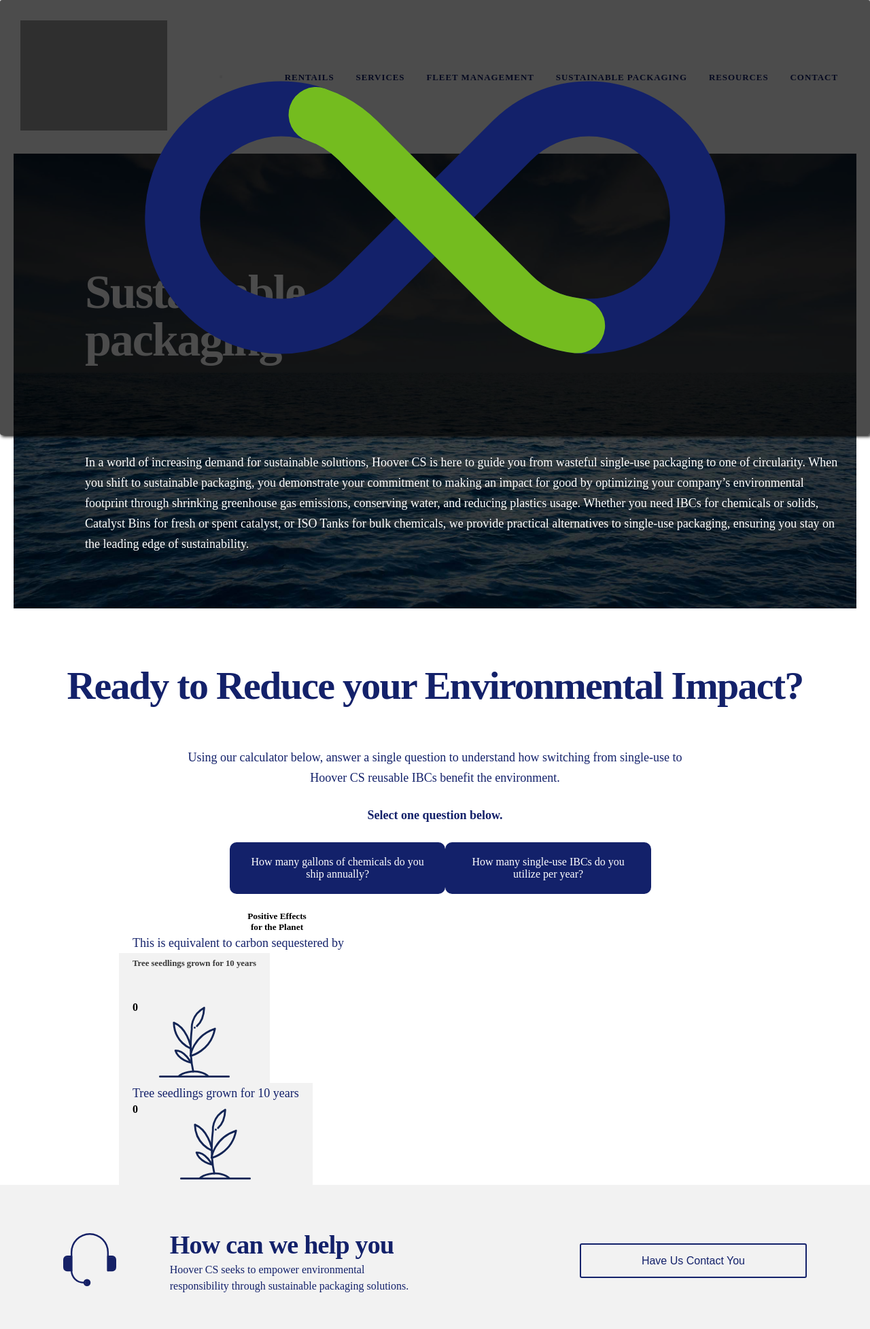
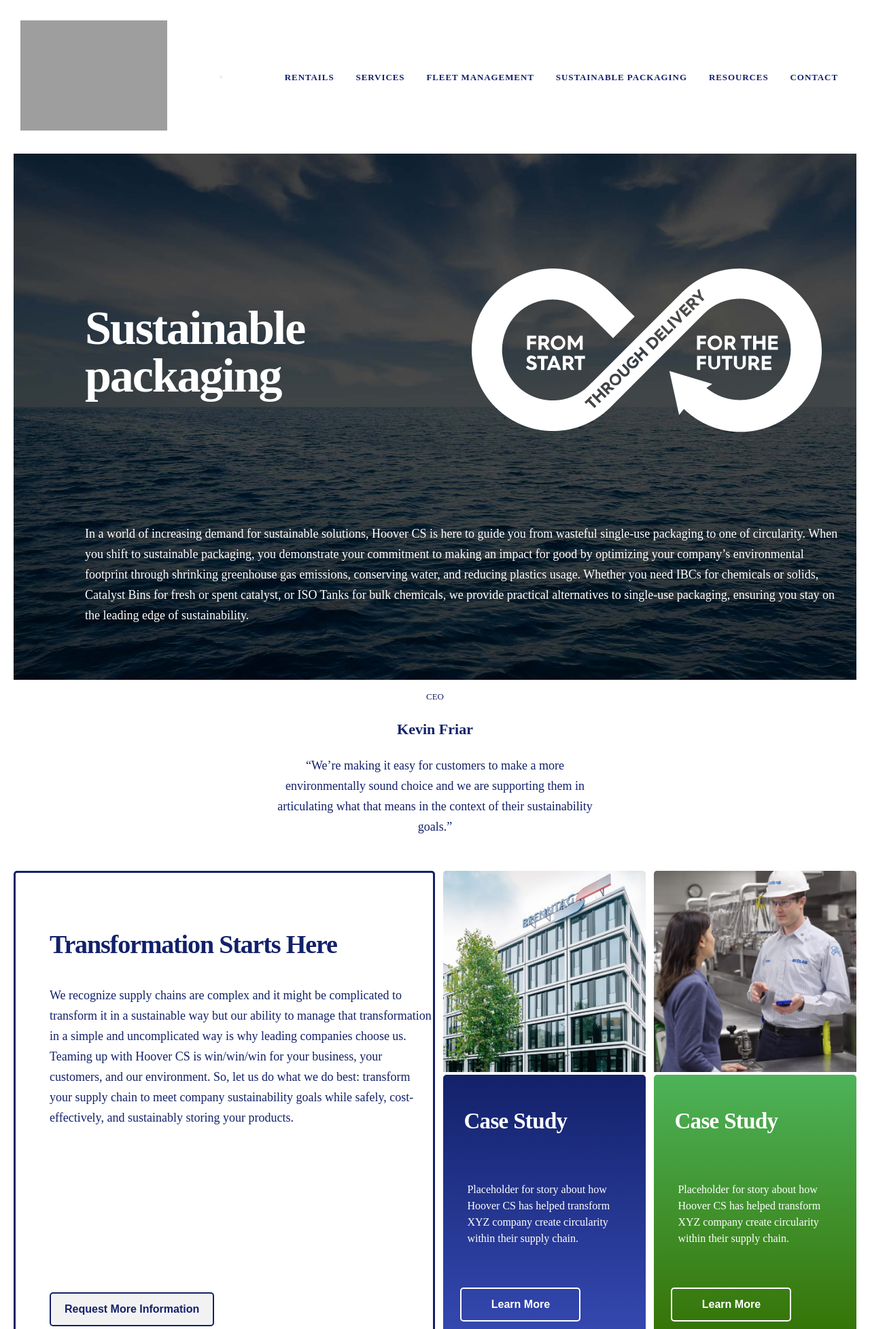
Before and after one commit to sahil-120/hoover_cs, a PHP site: page /packaging.php in a window 1280 px wide. Shown: the top 1955 px of the page at 68% size. Run offline with PHP 8.4, Linux system fonts and the light colour scheme; some libraries are stand-ins or nearby versions; some web fonts are replaced; grey boxes are pictures that could not be loaded.

Commit message:
first commit

```diff
--- a/aboutus.php
+++ b/aboutus.php
@@ -6,9 +6,8 @@
     <meta charset="UTF-8">
     <meta http-equiv="X-UA-Compatible" content="IE=edge">
     <meta name="viewport" content="width=device-width, initial-scale=1.0">
-    <title>Document</title>
-    <link rel="stylesheet" href="./sass/style.css">
-    <script src="https://code.jquery.com/jquery-3.5.0.js"></script>
+    <title>aboutus</title>
+    <?php include('./header_footer/link.php') ?>
 </head>
 
 <body>
--- /dev/null
+++ b/header_footer/link.php
@@ -0,0 +1,8 @@
+  <!-- css linking -->
+  <link rel="stylesheet" href="./sass/style.css" />
+  <!-- jquery linking  -->
+  <script src="https://code.jquery.com/jquery-3.5.0.js"></script>
+  <script src="https://code.jquery.com/jquery-2.2.0.min.js" type="text/javascript"></script>
+  <!-- slider link  -->
+  <script src="https://cdnjs.cloudflare.com/ajax/libs/slick-carousel/1.6.0/slick.js"></script>
+  <script src="https://maxcdn.bootstrapcdn.com/bootstrap/3.3.6/js/bootstrap.min.js"></script>
--- a/ind.php
+++ b/ind.php
@@ -6,8 +6,7 @@
     <meta http-equiv="X-UA-Compatible" content="IE=edge">
     <meta name="viewport" content="width=device-width, initial-scale=1.0">
     <title>INDRUSTIES</title>
-    <link rel="stylesheet" href="./sass/style.css">
-    <script src="https://code.jquery.com/jquery-3.5.0.js"></script>
+    <?php include('./header_footer/link.php') ?>
 </head>
 
 <body>
--- a/index_2.php
+++ b/index_2.php
@@ -5,9 +5,8 @@
     <meta charset="UTF-8">
     <meta http-equiv="X-UA-Compatible" content="IE=edge">
     <meta name="viewport" content="width=device-width, initial-scale=1.0">
-    <title>Document</title>
-    <link rel="stylesheet" href="./sass/style.css">
-    <script src="https://code.jquery.com/jquery-3.5.0.js"></script>
+    <title>ind</title>
+    <?php include('./header_footer/link.php') ?>
 </head>
 
 <body>
--- a/location.php
+++ b/location.php
@@ -6,8 +6,7 @@
     <meta http-equiv="X-UA-Compatible" content="IE=edge">
     <meta name="viewport" content="width=device-width, initial-scale=1.0">
     <title>Location</title>
-    <link rel="stylesheet" href="./sass/style.css">
-    <script src="https://code.jquery.com/jquery-3.5.0.js"></script>
+    <?php include('./header_footer/link.php') ?>
 </head>
 
 <body>
--- a/packaging.php
+++ b/packaging.php
@@ -6,9 +6,9 @@
     <meta http-equiv="X-UA-Compatible" content="IE=edge">
     <meta name="viewport" content="width=device-width, initial-scale=1.0">
     <title>Packaging</title>
-    <link rel="stylesheet" href="./sass/style.css">
-    <script src="https://code.jquery.com/jquery-3.5.0.js"></script>
+    <?php include('./header_footer/link.php') ?>
 </head>
+
 <body>
     <div id="overlayer"></div>
     <div class="preloader">
@@ -21,53 +21,64 @@
     </div>
     <?php include('./header_footer/header.php') ?>
     <div class="packaging_page container">
-        <div class="hero_banner packaging_banner ">
+        <div class="hero_banner packaging_banner">
             <div class="sub_packaging_title">
+                <div class="flex">
                     <h1 class="title">
                         Sustainable <br>packaging
                     </h1>
+                    <div class="pack_img">
+                        <img src="./image/packaging__banner.png" alt="rightbannerf">
+                    </div>
+                </div>
                 <p class="title_packaging">
                     In a world of increasing demand for sustainable solutions, Hoover CS is here to guide you from wasteful single-use packaging to one of circularity. When you shift to sustainable packaging, you demonstrate your commitment to making an impact for good by optimizing your company’s environmental footprint through shrinking greenhouse gas emissions, conserving water, and reducing plastics usage. Whether you need IBCs for chemicals or solids, Catalyst Bins for fresh or spent catalyst, or ISO Tanks for bulk chemicals, we provide practical alternatives to single-use packaging, ensuring you stay on the leading edge of sustainability.
                 </p>
             </div>
         </div>
-        <section class="envorment_impact">
-            <h3>Ready to Reduce your Environmental Impact?</h3>
-            <p class="pb25">Using our calculator below, answer a single question to understand how switching from single-use to Hoover CS reusable IBCs benefit the environment.
+        <p class="text-center">CEO</p>
+        <h4 class="text-center">Kevin Friar</h4>
+        <p class="text-center mw534">
+            “We’re making it easy for customers to make a more environmentally sound choice and we are supporting them in articulating what that means in the context of their sustainability goals.”
         </p>
-            <p class="pb25"><strong>Select one question below.</strong></p>
-            <div class="btn-packing pb25">
-                <a href="#" class="chemical text-center vis">How many gallons of chemicals do you ship annually?</a>
-                <a href="#" class="chemical text-center">How many gallons of chemicals do you ship annually?</a>
-                <a href="#" class="chemical text-center">How many single-use IBCs do you utilize per year?</a>
-                <a href="#" class="chemical text-center vis">How many single-use IBCs do you utilize per year?</a>
-            </div>
-        </section>
-
-        <section class="icon">
-            <div class="main_icon">
-                <h5 class="text-center">Positive Effects
-                    <br> for the Planet
-                </h5>
-                <p >This is equivalent to carbon sequestered by</p>
-                <div class="plant_tree flex">
-                    <div class="box_icon plant">
-                        <p class="icon_title
-                    ">Tree seedlings grown for 10 years</p>
-                        <div class="box_icon_bg">
-                            <h4 class="green-text">0</h4>
     </div>
 
+    <div class="Transform__section container flex">
+        <div class="col6 transform__desc">
+            <h4>Transformation Starts Here</h4>
+            <p>We recognize supply chains are complex and it might be complicated to transform it in a sustainable way but our ability to manage that transformation in a simple and uncomplicated way is why leading companies choose us. Teaming up with Hoover CS is win/win/win for your business, your customers, and our environment. So, let us do what we do best: transform your supply chain to meet company sustainability goals while safely, cost-effectively, and sustainably storing your products. </p>
+            <a href="" class="default-btn-opposite">Request More Information</a>
         </div>
-                    <div class="box_icon tree">
-                        <p>Tree seedlings grown for 10 years</p>
-                        <div class="box_icon_bg">
-                            <h4 class="green-text">0</h4>
+        <div class="col2">
+            <div class="image_case_study">
+                <div class="case__img">
+                    <img src="./image/case-study-1.png" alt="case__study1">
+                </div>
+                <div class="blue_bg">
+                    <h6>Case Study</h6>
+                    <p>Placeholder for story about how Hoover CS has helped transform XYZ company create circularity within their supply chain. </p>
+
+                    <div class="case__btn">
+                        <a href="#" class="default-btn">Learn More</a>
                     </div>
                 </div>
             </div>
         </div>
-        </section>
+        <div class="col2">
+            <div class="image_case_study">
+                <div class="case__img">
+                    <img src="./image/case-study-2.png" alt="case__study1">
+                </div>
+                <div class="green_bg">
+                    <h6>Case Study</h6>
+                    <p>Placeholder for story about how Hoover CS has helped transform XYZ company create circularity within their supply chain. </p>
+
+                    <div class="case__btn">
+                        <a href="#" class="default-btn">Learn More</a>
+                    </div>
+                </div>
+            </div>
+        </div>
     </div>
     <?php include('./header_footer/footer_notification.php') ?>
     <?php include('./header_footer/footer.php') ?>
--- a/rental.php
+++ b/rental.php
@@ -6,9 +6,7 @@
     <meta http-equiv="X-UA-Compatible" content="IE=edge">
     <meta name="viewport" content="width=device-width, initial-scale=1.0">
     <title>rentail</title>
-    <link rel="stylesheet" href="./sass/style.css">
-    <script src="https://code.jquery.com/jquery-3.5.0.js"></script>
-    <script src="https://code.jquery.com/jquery-2.2.0.min.js" type="text/javascript"></script>
+    <?php include('./header_footer/link.php') ?>
 </head>
 
 <body>
--- a/resouces.php
+++ b/resouces.php
@@ -6,7 +6,7 @@
     <meta http-equiv="X-UA-Compatible" content="IE=edge">
     <meta name="viewport" content="width=device-width, initial-scale=1.0">
     <title>Resources</title>
-    <link rel="stylesheet" href="./sass/style.css">
+    <?php include('./header_footer/link.php') ?>
 </head>
 
 <body>
--- a/sass/style.css
+++ b/sass/style.css
@@ -30,7 +30,7 @@
   font-display: swap;
 }
 
-* {
+*, *::after, *::before {
   margin: 0;
   padding: 0;
   -webkit-box-sizing: border-box;
@@ -236,6 +236,10 @@
   width: 33%;
 }
 
+.col2 {
+  width: 24%;
+}
+
 ::-webkit-input-placeholder {
   color: #13216a;
   opacity: 1;
@@ -288,6 +292,33 @@
   background-color: #f2f2f2;
   -webkit-transition: 0.3s all ease;
   transition: 0.3s all ease;
+}
+
+.default-btn-opposite {
+  color: #13216a;
+  border-color: #fff;
+  background-color: #f2f2f2;
+  min-width: 177px;
+  margin-right: 25px;
+  border: 2px solid;
+  border-radius: 5px;
+  font-size: 16px;
+  font-weight: 600;
+  padding: 0 20px;
+  height: 50px;
+  line-height: 46px;
+  margin: 0;
+  outline: none;
+  text-decoration: none;
+  text-align: center;
+  display: inline-block;
+}
+
+.default-btn-opposite:hover {
+  color: #fff;
+  -webkit-transition: 0.3s all ease;
+  transition: 0.3s all ease;
+  background-color: #13216a;
 }
 
 .talk-btn a {
@@ -1965,6 +1996,10 @@
   padding: 169px 0 0 85px;
 }
 
+.packaging_page .packaging_banner .sub_packaging_title .pack_img {
+  padding-right: 50px;
+}
+
 .packaging_page .packaging_banner .title_packaging {
   color: #fff;
   max-width: 1230px;
@@ -1984,86 +2019,94 @@
   visibility: hidden;
 }
 
-.packaging_page section.envorment_impact p:nth-child(1) {
-  display: none;
-}
-
-.packaging_page section.envorment_impact h3 {
-  font-size: 58px;
-  font-weight: 700;
-  line-height: 1;
+.packaging_page h4 {
+  color: #13216a;
+  font-size: 22px;
+  padding: 10px 0 25px 0;
+}
+
+.packaging_page .packaging_banner + p {
+  font-size: 13px;
+  color: #13216a;
+  padding: 10px 0;
+}
+
+.Transform__section {
+  -webkit-box-align: inherit;
+      -ms-flex-align: inherit;
+          align-items: inherit;
+  padding: 50px 20px;
+}
+
+.Transform__section .transform__desc {
+  border-radius: 5px;
+  background: transparent;
+  border: 3px solid #13216a;
+  position: relative;
+}
+
+.Transform__section .transform__desc h4 {
+  padding: 80px 0 0 50px;
+  font-weight: 600;
+  font-size: 38px;
   letter-spacing: -0.03em;
-  margin-bottom: 61px;
-  text-align: center;
-  color: #13216a;
-  margin-top: 85px;
-}
-
-.packaging_page section.envorment_impact p {
+  line-height: 50px;
+  text-align: left;
+  color: #13216a;
+}
+
+.Transform__section .transform__desc p {
+  font-weight: normal;
+  font-size: 18px;
   line-height: 30px;
-  width: 770px;
-  margin: auto;
-  text-align: center;
-}
-
-.packaging_page section.envorment_impact pstrong {
-  padding-bottom: 30px;
-}
-
-.packaging_page section.envorment_impact .btn-packing {
-  display: -webkit-box;
-  display: -ms-flexbox;
-  display: flex;
-  -webkit-box-pack: justify;
-      -ms-flex-pack: justify;
-          justify-content: space-between;
-}
-
-.packaging_page section.envorment_impact a.chemical {
-  max-width: 330px;
-  display: block;
-  margin-left: auto;
-  margin-right: auto;
-  color: #fff;
-  border-radius: 10px;
-  background-color: #13216a;
-  padding: 20px;
+  text-align: left;
+  color: #13216a;
+  padding: 35px 0 0 50px;
+}
+
+.Transform__section .transform__desc a {
+  position: absolute;
+  bottom: 15px;
+  left: 50px;
+}
+
+.image_case_study img {
+  width: 100%;
+}
+
+.image_case_study .blue_bg {
+  border-radius: 5px;
+  background: -webkit-gradient(linear, left top, left bottom, from(#13216a), to(#3549b2));
+  background: linear-gradient(#13216a 0%, #3549b2 100%);
+}
+
+.image_case_study .green_bg {
+  border-radius: 5px;
+  background: -webkit-gradient(linear, left top, left bottom, from(#4db359), to(#357204));
+  background: linear-gradient(#4db359 0%, #357204 100%);
+}
+
+.image_case_study h6 {
+  font-weight: 600;
+  font-size: 33px;
+  letter-spacing: -0.02em;
+  text-align: left;
+  color: #fff;
+  padding: 50px 0 35px 30px;
+}
+
+.image_case_study p {
   font-family: "Hurme Geometric Sans 3";
-}
-
-.packaging_page section.envorment_impact a.chemical:hover {
-  background-color: #74bc1f;
-}
-
-.packaging_page section.icon {
-  max-width: 75%;
-  margin: 0 auto;
-}
-
-.packaging_page section.icon .main_icon {
-  width: 50%;
-}
-
-.packaging_page section.icon .main_icon .plant_tree .box_icon_bg {
-  background-image: url("../image/TreeSeedling.svg") no-repeat;
-  background: url(../image/TreeSeedling.svg);
-  background-repeat: no-repeat;
-  background-position: center center;
-  height: 120px;
-}
-
-.packaging_page section.icon .main_icon .plant_tree .plant,
-.packaging_page section.icon .main_icon .plant_tree .tree {
-  background-color: #f2f2f2;
-}
-
-.packaging_page .icon_title {
-  color: #373737;
-  padding-bottom: 20px;
-  text-align: center;
-  font-weight: 600;
-  font-size: 0.8em;
-  height: 71px;
+  font-weight: normal;
+  font-size: 16px;
+  line-height: 24px;
+  text-align: left;
+  color: #fff;
+  padding: 35px 35px;
+}
+
+.image_case_study .case__btn {
+  padding: 25px;
 }
 
 .homepage {
@@ -2078,7 +2121,6 @@
 }
 
 .homepage h1 {
-  font-family: "HurmeGeometricSans3";
   font-size: 80px;
   color: #fff;
   font-weight: 600;
@@ -2223,7 +2265,6 @@
 }
 
 .track_homepage h2.title {
-  font-family: "Hurme Geometric Sans 3";
   font-weight: normal;
   font-size: 33px;
   letter-spacing: -0.03em;
@@ -2233,7 +2274,6 @@
 }
 
 .track_homepage p.heading {
-  font-family: "Hurme Geometric Sans 3";
   font-weight: bold;
   font-size: 66px;
   letter-spacing: -0.03em;
@@ -2276,6 +2316,12 @@
   stroke-width: 8%;
 }
 
+@media all and (max-width: 767px) {
+  svg.preloader__hoover {
+    height: 100vh;
+  }
+}
+
 use {
   stroke: #74bc1f;
   -webkit-animation: a 2s linear infinite;
--- a/sass/style.scss
+++ b/sass/style.scss
@@ -147,7 +147,7 @@
   }
 }
 
-* {
+*, *::after, *::before {
   margin: 0;
   padding: 0;
   box-sizing: border-box;
@@ -330,6 +330,10 @@
 
 .col3 {
   width: 33%;
+}
+
+.col2 {
+  width: 24%;
 }
 
 // placeholder color
@@ -370,6 +374,32 @@
   }
 }
 
+.default-btn-opposite {
+  color: $default;
+  border-color: $light;
+  background-color: $backgroud-gray;
+  min-width: 177px;
+  margin-right: 25px;
+  border: 2px solid;
+  border-radius: 5px;
+  font-size: 16px;
+  font-weight: 600;
+  padding: 0 20px;
+  height: 50px;
+  line-height: 46px;
+  margin: 0;
+  outline: none;
+  text-decoration: none;
+  text-align: center;
+  display: inline-block;
+
+  &:hover {
+    color: $light;
+    transition: 0.3s all ease;
+    background-color: $default;
+  }
+}
+
 .talk-btn {
   a {
     border: 2px solid $default;
@@ -1951,6 +1981,10 @@
 
     .sub_packaging_title {
       padding: 169px 0 0 85px;
+
+      .pack_img {
+        padding-right: 50px;
+      }
     }
 
     .title_packaging {
@@ -1973,88 +2007,96 @@
     visibility: hidden;
   }
 
-  section.envorment_impact {
-    p:nth-child(1) {
-      display: none;
-    }
-
-    h3 {
-      font-size: 58px;
-      font-weight: 700;
-      line-height: 1;
+
+  h4 {
+    color: $default;
+    font-size: 22px;
+    padding: 10px 0 25px 0;
+  }
+
+  .packaging_banner+p {
+    font-size: 13px;
+    color: $default;
+    padding: 10px 0;
+  }
+
+}
+
+.Transform__section {
+  align-items: inherit;
+  padding: 50px 20px;
+
+  .transform__desc {
+    border-radius: 5px;
+    background: transparent;
+    border: 3px solid #13216a;
+    position: relative;
+
+    h4 {
+      padding: 80px 0 0 50px;
+      font-weight: 600;
+      font-size: 38px;
       letter-spacing: -0.03em;
-      margin-bottom: 61px;
-      text-align: center;
+      line-height: 50px;
+      text-align: left;
+      color: #13216a;
+    }
+
+    p {
+      font-weight: normal;
+      font-size: 18px;
+      line-height: 30px;
+      text-align: left;
       color: $default;
-      margin-top: 85px;
-    }
-
-    p {
-      line-height: 30px;
-      width: 770px;
-      margin: auto;
-      text-align: center;
-
-      &strong {
-        padding-bottom: 30px;
-      }
-    }
-
-    .btn-packing {
-      display: flex;
-      justify-content: space-between;
-    }
-
-    a.chemical {
-      max-width: 330px;
-      display: block;
-      margin-left: auto;
-      margin-right: auto;
-      color: $light;
-      border-radius: 10px;
-      background-color: $default;
-      padding: 20px;
-      font-family: $themes-font;
-
-      &:hover {
-        background-color: $light-green;
-      }
-    }
-  }
-
-  section.icon {
-    max-width: 75%;
-    margin: 0 auto;
-
-    .main_icon {
-      width: 50%;
-
-      .plant_tree {
-        .box_icon_bg {
-          background-image: url("../image/TreeSeedling.svg") no-repeat;
-          background: url(../image/TreeSeedling.svg);
-          background-repeat: no-repeat;
-          background-position: center center;
-          height: 120px;
-        }
-
-        .plant,
-        .tree {
-          background-color: $backgroud-gray;
-        }
-      }
-    }
-  }
-
-  .icon_title {
-    color: #373737;
-    padding-bottom: 20px;
-    text-align: center;
+      padding: 35px 0 0 50px;
+    }
+
+    a {
+      position: absolute;
+      bottom: 15px;
+      left: 50px;
+    }
+
+  }
+}
+
+.image_case_study {
+  img{
+    width: 100% ;
+  }
+  .blue_bg {
+    border-radius: 5px;
+    background: linear-gradient(#13216a 0%, #3549b2 100%);
+  }
+
+  .green_bg {
+    border-radius: 5px;
+    background: linear-gradient(#4db359 0%, #357204 100%);
+  }
+
+  h6 {
     font-weight: 600;
-    font-size: 0.8em;
-    height: 71px;
-  }
-}
+    font-size: 33px;
+    letter-spacing: -0.02em;
+    text-align: left;
+    color: $light;
+    padding: 50px 0 35px 30px;
+  }
+
+  p {
+    font-family: "Hurme Geometric Sans 3";
+    font-weight: normal;
+    font-size: 16px;
+    line-height: 24px;
+    text-align: left;
+    color: #fff;
+    padding: 35px 35px;
+  }
+  .case__btn{
+    padding: 25px;
+  }
+}
+
 
 // homepage
 
@@ -2069,7 +2111,6 @@
   }
 
   h1 {
-    font-family: "HurmeGeometricSans3";
     font-size: 80px;
     color: $light;
     font-weight: 600;
@@ -2211,7 +2252,6 @@
 
 .track_homepage {
   h2.title {
-    font-family: "Hurme Geometric Sans 3";
     font-weight: normal;
     font-size: 33px;
     letter-spacing: -0.03em;
@@ -2221,7 +2261,6 @@
   }
 
   p.heading {
-    font-family: "Hurme Geometric Sans 3";
     font-weight: bold;
     font-size: 66px;
     letter-spacing: -0.03em;
@@ -2229,11 +2268,7 @@
     text-align: center;
     color: $default;
   }
-
-}
-
-
-
+}
 
 /*PRELOADING------------ */
 
@@ -2247,6 +2282,7 @@
   bottom: 0;
   z-index: 1;
 }
+
 .loader {
   display: inline-block;
   width: 100%;
@@ -2260,11 +2296,15 @@
   max-width: 100%;
   border-radius: 3px;
   box-shadow: 2px 2px 5px #000;
-  background: rgba(0,0,0,0.7);
+  background: rgba(0, 0, 0, 0.7);
   fill: none;
   stroke: $default;
   stroke-linecap: round;
-  stroke-width: 8%
+  stroke-width: 8%;
+
+  @include bp(max767) {
+    height: 100vh;
+  }
 }
 
 use {
```
Also changed, not shown: TEST.HTML (+89 -22 lines), index.php (+1 -8 lines), image/case-study-1.png (added), image/case-study-2.png (added), image/packaging__banner.png (added), 1 other file. Lines whose indentation alone changed are shown as unchanged.
